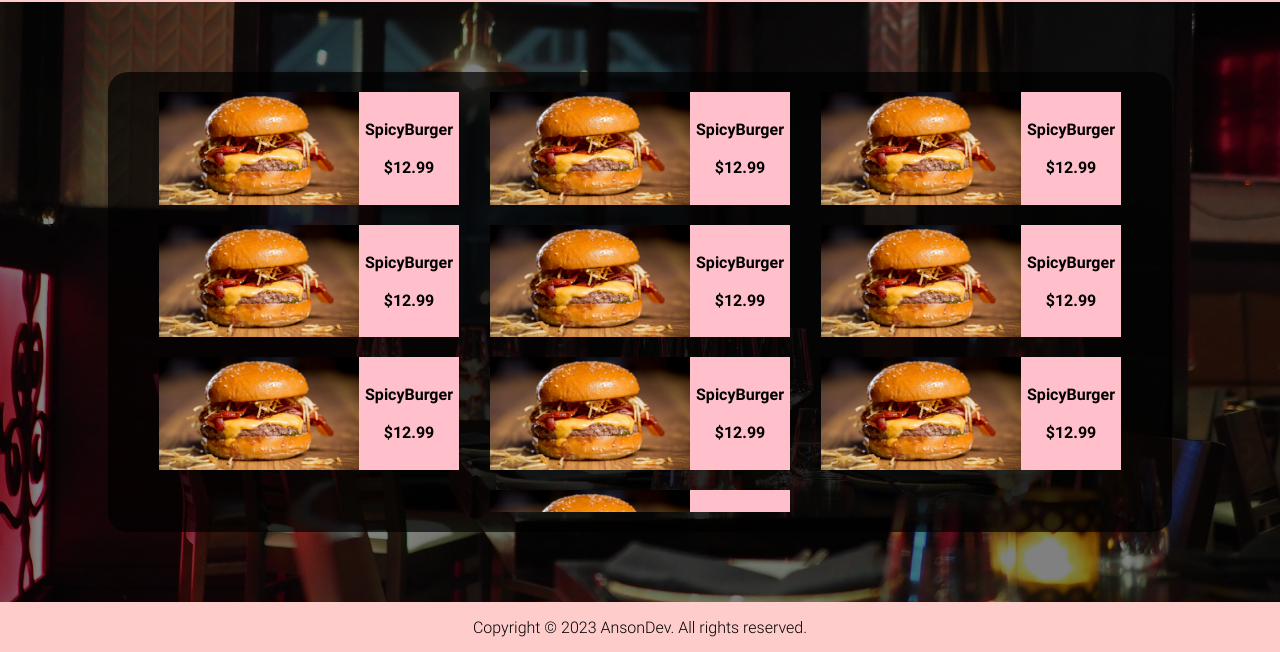
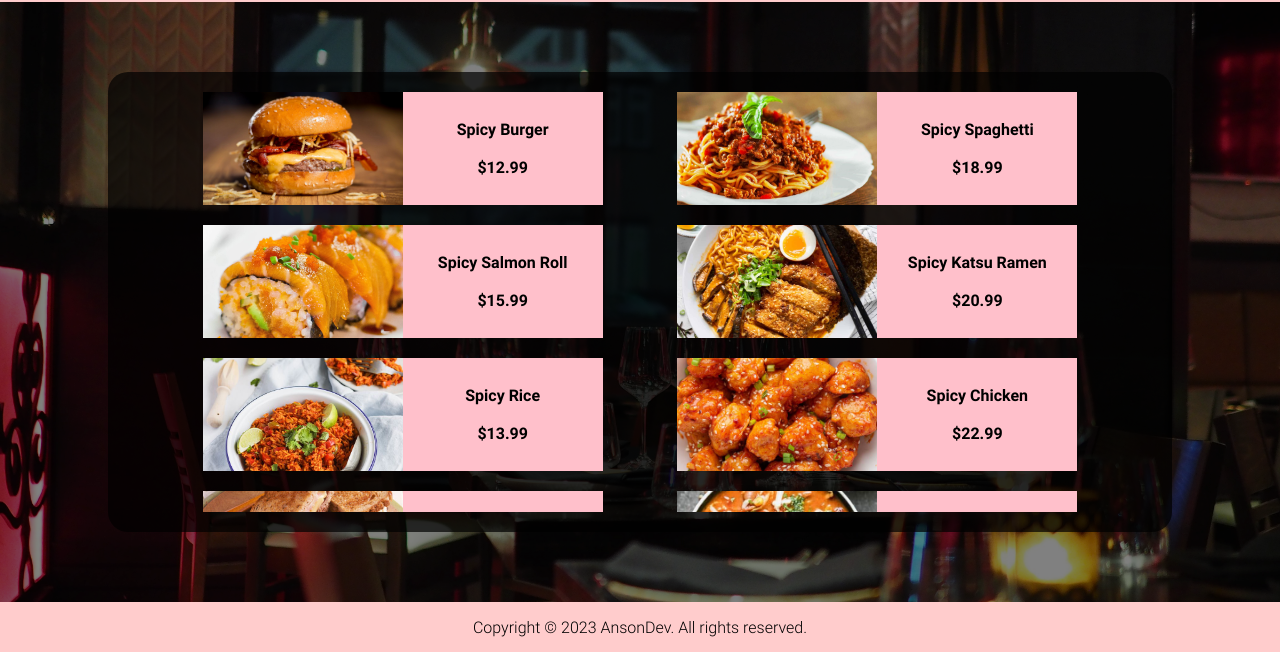
Before and after one commit to anson923/ResturantJS, a website built with webpack: page dist/index.html in a window 1280 px wide. Both pictures are taken after a click on the item "Menu". Shown: the part 195-847 px from the top of the page. Built offline with nearby package versions, Linux system fonts and the light colour scheme; files whose address does not match are found by name.

Commit message:
Added new menu foods

```diff
--- a/src/module/menu.js
+++ b/src/module/menu.js
@@ -1,16 +1,26 @@
 import '../styles/menu.css';
 import SpicyBurger from '../images/spicyBurger.jpeg';
+import SpicySpaghetti from '../images/spicySpaghetti.jpg';
+import SpicySalmonRoll from '../images/spicySalmonRoll.jpg';
+import SpicyKatsuRamen from '../images/SpicyKatsuRamen.jpg';
+import SpicyRice from '../images/SpicyRice.jpeg';
+import SpicyChicken from '../images/SpicyChicken.jpg';
+import SpicyTurkeySandwich from '../images/SpicyTurkeySandwich.jpg';
+import SpicyChickenSoup from '../images/SpicyChickenSoup.jpg';
+import SpicySausagePizza from '../images/SpicySausagePizza.jpg';
+import SpicyKoreanPork from '../images/SpicyKoreanPork.jpg';
+
 const FoodLibrary = [
-  {name: 'SpicyBurger', id: 1, price: 12.99, src:SpicyBurger},
-  {name: 'SpicyBurger', id: 2, price: 12.99, src:SpicyBurger},
-  {name: 'SpicyBurger', id: 3, price: 12.99, src:SpicyBurger},
-  {name: 'SpicyBurger', id: 4, price: 12.99, src:SpicyBurger},
-  {name: 'SpicyBurger', id: 5, price: 12.99, src:SpicyBurger},
-  {name: 'SpicyBurger', id: 6, price: 12.99, src:SpicyBurger},
-  {name: 'SpicyBurger', id: 7, price: 12.99, src:SpicyBurger},
-  {name: 'SpicyBurger', id: 8, price: 12.99, src:SpicyBurger},
-  {name: 'SpicyBurger', id: 9, price: 12.99, src:SpicyBurger},
-  {name: 'SpicyBurger', id: 10, price: 12.99, src:SpicyBurger},
+  {name: 'Spicy Burger', id: 1, price: 12.99, src:SpicyBurger},
+  {name: 'Spicy Spaghetti', id: 2, price: 18.99, src: SpicySpaghetti},
+  {name: 'Spicy Salmon Roll', id: 3, price: 15.99, src: SpicySalmonRoll},
+  {name: 'Spicy Katsu Ramen', id: 4, price: 20.99, src: SpicyKatsuRamen},
+  {name: 'Spicy Rice', id: 5, price: 13.99, src: SpicyRice},
+  {name: 'Spicy Chicken', id: 6, price: 22.99, src: SpicyChicken},
+  {name: 'Spicy Turkey Sandwich', id: 7, price: 19.99, src: SpicyTurkeySandwich},
+  {name: 'Spicy Chicken Soup', id: 8, price: 9.99, src: SpicyChickenSoup},
+  {name: 'Spicy Sausage Pizza', id: 9, price: 21.99, src: SpicySausagePizza},
+  {name: 'Spicy Korean Pork.jpg', id: 10, price: 17.99, src: SpicyKoreanPork},
 ];
 
 const createFoodItem = (food) => {
--- a/src/styles/menu.css
+++ b/src/styles/menu.css
@@ -2,7 +2,7 @@
   color: black;
   font-size: 1rem;
 
-  font-weight: bold;
+  font-weight: 600;
   min-width: 100px;
   display: flex;
   flex-direction: column;
@@ -12,27 +12,36 @@
 }
 @media (max-width: 480px) { /* adjust the max-width as needed */
   .FoodInfo {
-    font-size: 0.8rem; /* reduce the font size for smaller screens */
+    font-size: 0.8rem;
+    width: 80%;
+  }
+  .FoodItemContainer {
+    grid-template-columns: 150px 200px !important;
   }
 }
 
 /* Single Food Item */
 .FoodItemContainer {
   display: grid;
-  grid-template-columns: 200px 1fr;
-  border-radius: 5px;
+  grid-template-columns: 200px 200px;
+  transition: all 0.5s ease;
 }
 
 #FoodImage {
+  /* Fixed Image Style */
   width: 100%;
-  min-width: 150px;
+  height: 113px;
+  min-width: 100px;
+  object-fit:cover;
+  object-position: center;
 }
 
 /* All Food FlexBox */
 .FoodContainer {
   display: flex;
   flex-wrap: wrap;
-  overflow: auto;
+  overflow-x: hidden;
+  overflow-y: auto;
   max-height: 100%;
   width: 100%;
 
```
Also changed, not shown: src/images/SpicyChicken.jpg (added), src/images/SpicyChickenSoup.jpg (added), src/images/SpicyKatsuRamen.jpg (added), src/images/SpicyKoreanPork.jpg (added), src/images/SpicyRice.jpeg (added), src/images/SpicySausagePizza.jpg (added), src/images/SpicyTurkeySandwich.jpg (added), src/images/spicySalmonRoll.jpg (added), src/images/spicySpaghetti.jpg (added).
